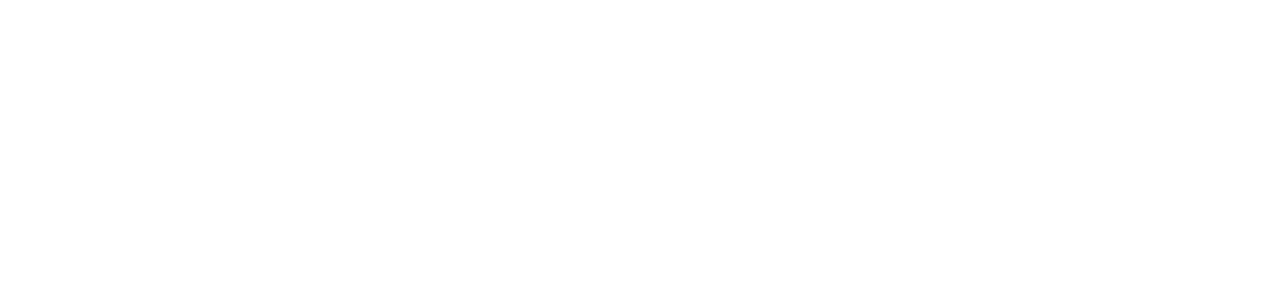
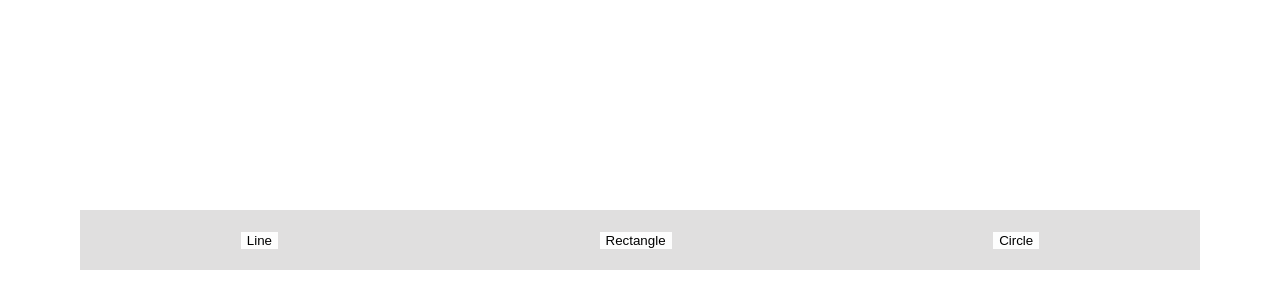
Before and after one commit to GerrisPrakash/building-planner, a React (Vite) app: page / in a window 1280 px wide. Shown: the part 503-803 px from the top of the page. Built offline with nearby package versions, Linux system fonts and the light colour scheme.

Commit message:
Add different shapes to draw with different shapes in the bottom to select

```diff
--- a/src/App.css
+++ b/src/App.css
@@ -0,0 +1,15 @@
+.tools{
+
+    height:60px;
+    background: rgb(224, 223, 223);
+    margin: 10px 80px;
+    display: flex;
+    align-items: center;
+    justify-content: space-around;
+}
+
+.tool{
+    background: rgb(253, 253, 253);
+    border:none;
+    cursor: pointer;
+}
--- a/src/App.tsx
+++ b/src/App.tsx
@@ -1,10 +1,26 @@
 import { useLayoutEffect, useState } from 'react'
 import './App.css'
 import rough from "roughjs"
+import { RoughGenerator } from 'roughjs/bin/generator';
 const generator = rough.generator()
 
-function createElement(x1,y1, x2, y2) {
-  const roughElement = generator.line(x1,y1, x2, y2) ;
+function createElement(x1, y1, x2, y2, type) {
+  let roughElement=null
+  switch(type) {
+    case 'line':
+      roughElement = generator.line(x1, y1, x2, y2, {roughness: 0});
+      break;
+    case 'rectangle':
+      roughElement = generator.rectangle(x1, y1, x2 - x1, y2 - y1, {roughness: 0});
+      break;
+    case 'circle':
+      const radius = Math.sqrt(Math.pow(x2 - x1, 2) + Math.pow(y2 - y1, 2));
+      roughElement = generator.circle(x1, y1, radius, {roughness: 0});
+      break;
+    default:
+      roughElement = generator.line(x1, y1, x2, y2, {roughness: 0});
+}
+
   return { x1, y1, x2, y2, roughElement }
 }
 
@@ -12,37 +28,38 @@ function App() {
 
   const [elements, setElement] = useState([])
   const [drawing, setdrawing] = useState(false)
+  const [shape, setShape] = useState('line')
 
-  const handleMouseDown = (event) =>{
+  const handleMouseDown = (event) => {
     setdrawing(true)
-    const{clientX,clientY} = event
-    const element = createElement(clientX, clientY, clientX, clientY)
+    const { clientX, clientY } = event
+    const element = createElement(clientX, clientY, clientX, clientY, shape)
     setElement(prevState => [...prevState, element])
   }
 
-  const handlemouseMove = (event) =>{
-    if(!drawing){
+  const handlemouseMove = (event) => {
+    if (!drawing) {
       return;
     }
-    const{clientX,clientY} = event
-    const index = elements.length-1
-    const {x1, y1} = elements[index]
-    const updatedElement = createElement(x1,y1, clientX,clientY)
+    const { clientX, clientY } = event
+    const index = elements.length - 1
+    const { x1, y1 } = elements[index]
+    const updatedElement = createElement(x1, y1, clientX, clientY, shape)
     const elementsCopy = [...elements]
     elementsCopy[index] = updatedElement
     setElement(elementsCopy)
 
   }
 
-  const handleMouseUp = () =>{
+  const handleMouseUp = () => {
     setdrawing(false)
   }
   useLayoutEffect(() => {
     const canvas = document.getElementById("canvas");
     const ctx = canvas?.getContext("2d");
-    ctx.clearRect(0,0,canvas?.clientWidth, canvas?.clientHeight)
+    ctx.clearRect(0, 0, canvas?.clientWidth, canvas?.clientHeight)
     const roughCanvas = rough.canvas(canvas)
-    elements.forEach(({roughElement})=>{
+    elements.forEach(({ roughElement }) => {
       roughCanvas.draw(roughElement)
     })
     // const rect = generator.rectangle(10, 10, 100, 100)
@@ -50,16 +67,29 @@ function App() {
 
   })
   return (
-    <canvas
-      id = "canvas"
-      width = {window.innerWidth}
-      height = {window.innerHeight}
-      onMouseDown = {handleMouseDown}
-      onMouseMove={handlemouseMove}
-      onMouseUp ={handleMouseUp}
-    >
-      canvas
-    </canvas>
+    <div>
+      <canvas
+        id="canvas"
+        width={window.innerWidth}
+        height={window.innerHeight-100}
+        onMouseDown={handleMouseDown}
+        onMouseMove={handlemouseMove}
+        onMouseUp={handleMouseUp}
+      >
+        canvas
+      </canvas>
+      <div className='tools'>
+        <button onClick={() => {
+          setShape('line')
+        }} className='tool'>Line</button>
+        <button onClick={() => {
+          setShape('rectangle')
+        }}  className='tool'>Rectangle</button>
+        <button onClick={() => {
+          setShape('circle')
+        }} className='tool'>Circle</button>
+      </div>
+    </div>
   )
 }
 
```
